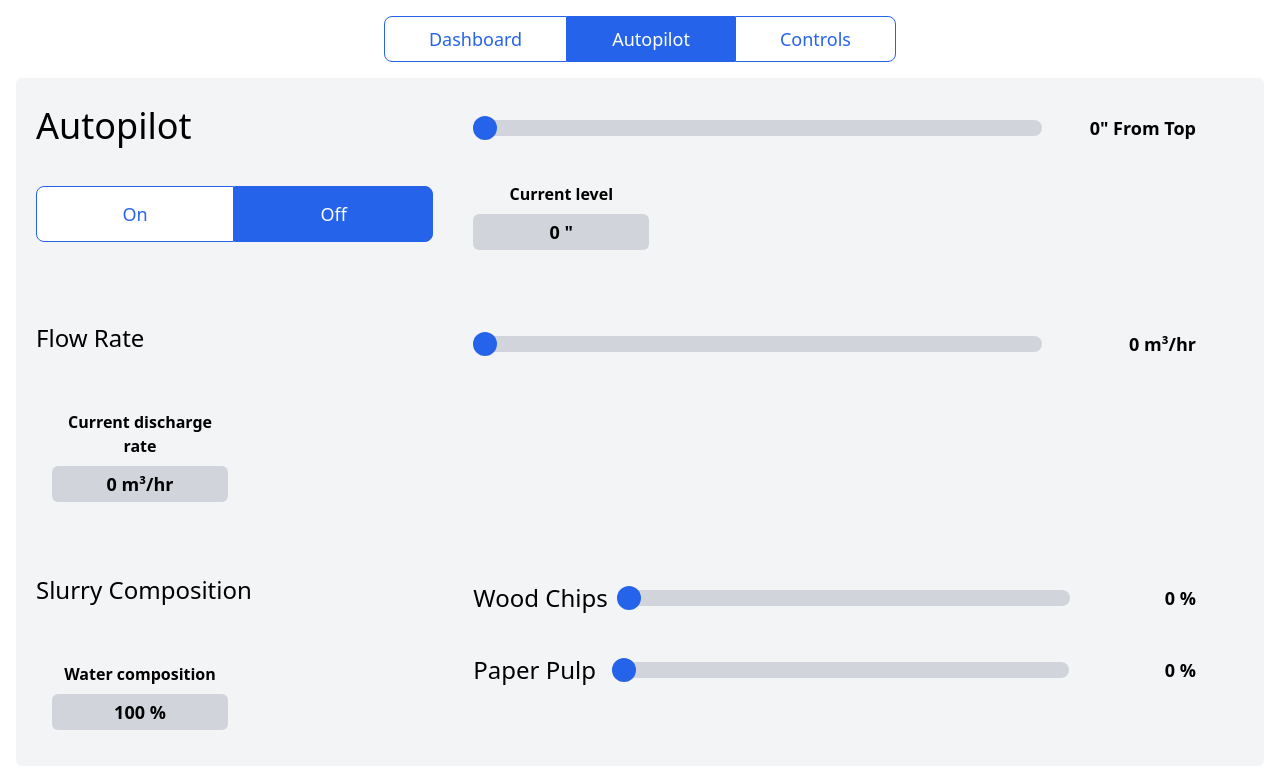
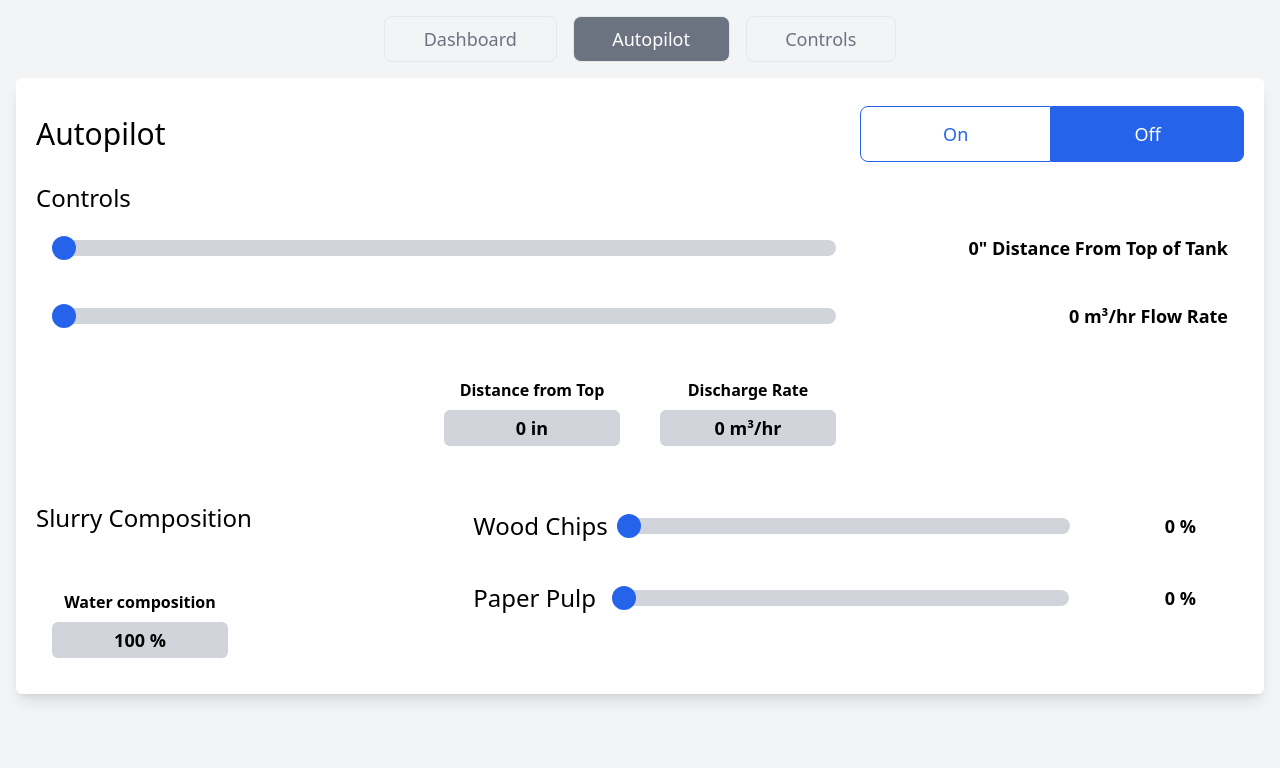
Before and after one commit to Cole-B-Johnson/Levitree_Control_App_Offline, a React (Vite) app: page /autopilot in a window 1280 px wide. Shown: the top 768 px of the page. Built offline with nearby package versions, Linux system fonts and the light colour scheme.

Commit message:
update formatting

```diff
--- a/src/app/Layout.tsx
+++ b/src/app/Layout.tsx
@@ -3,10 +3,10 @@ import { Outlet } from "react-router-dom";
 
 const Layout = () => {
   return (
-    <div className="h-screen overflow-x-hidden">
+    <div className="h-screen overflow-x-hidden bg-gray-100">
       <Header />
-      <main className="m-0 bg-white px-4 mb-4">
-        <div className="border-1 rounded-md bg-gray-100 p-5">
+      <main className="m-0 bg-white mx-4 mb-4 rounded-lg shadow-lg">
+        <div className="border-1 rounded-md bg-white p-5">
           <Outlet />
         </div>
       </main>
--- a/src/components/AutopilotController.tsx
+++ b/src/components/AutopilotController.tsx
@@ -134,13 +134,14 @@ const AutopilotController = () => {
 
     return (
         <>
-            <div className="grid grid-cols-6 gap-2">
-                <div className="col-span-6 mt-2 flex flex-col justify-start gap-10 lg:col-span-2">
-                    <h1 className="font-sans text-4xl font-light">Autopilot</h1>
+            <div className="flex flex-col pt-2 gap-5">
+                <div className="flex justify-between items-center">
+                    <h1 className="font-sans text-3xl font-light">Autopilot</h1>
                     <OnOffToggle value={toggle} onChange={toggleChanged} />
                 </div>
-                <div className="col-span-6 mr-4 mt-0 flex flex-col gap-2 p-4 pb-0 pt-0 lg:col-span-4">
-                    <div className="flex h-min w-full items-center justify-between gap-4 p-4">
+                <h1 className="font-sans text-2xl font-light w-full">Controls</h1>
+                <div className="grid w-full grid-cols-6 lg:px-4">
+                    <div className="col-span-6 lg:col-span-4 flex items-center">
                         <input
                             type="range"
                             value={distance}
@@ -151,24 +152,13 @@ const AutopilotController = () => {
                             min={0}
                             className="h-4 w-full cursor-pointer appearance-none rounded-lg bg-gray-300 [&::-webkit-slider-thumb]:h-6 [&::-webkit-slider-thumb]:w-6 [&::-webkit-slider-thumb]:appearance-none [&::-webkit-slider-thumb]:rounded-full [&::-webkit-slider-thumb]:bg-blue-600"
                         />
-                        <div className="w-44 text-right text-lg font-bold">
-                            {distance}&quot; From Top
-                        </div>
                     </div>
-                    <div className="flex h-min items-center justify-start gap-4 p-4 pr-0">
-                        <Sensor name="Current level" value={currentLevel} units={`"`} />
+                    <div className="lg:text-right text-center text-lg font-bold whitespace-nowrap col-span-6 lg:col-span-2">
+                        {distance}&quot; Distance From Top of Tank
                     </div>
                 </div>
-            </div>
-            <div className="grid grid-cols-6 gap-2">
-                <div className="col-span-6 mt-2 flex flex-col justify-start gap-10 lg:col-span-2">
-                    <h1 className="font-sans text-2xl font-light">Flow Rate</h1>
-                    <div className="flex h-min items-center justify-start gap-4 p-4 pr-0">
-                        <Sensor name="Current discharge rate" value={dischargeRate} units={`m³/hr`} />
-                    </div>
-                </div>
-                <div className="col-span-6 mr-4 mt-0 flex flex-col gap-2 p-4 pb-0 pt-0 lg:col-span-4">
-                    <div className="flex h-min w-full items-center justify-between gap-4 p-4">
+                <div className="grid w-full grid-cols-6 lg:px-4 lg:mt-5">
+                    <div className="col-span-6 lg:col-span-4 flex items-center">
                         <input
                             type="range"
                             value={flowRate}
@@ -179,13 +169,17 @@ const AutopilotController = () => {
                             min={0}
                             className="h-4 w-full cursor-pointer appearance-none rounded-lg bg-gray-300 [&::-webkit-slider-thumb]:h-6 [&::-webkit-slider-thumb]:w-6 [&::-webkit-slider-thumb]:appearance-none [&::-webkit-slider-thumb]:rounded-full [&::-webkit-slider-thumb]:bg-blue-600"
                         />
-                        <div className="w-44 text-right text-lg font-bold">
-                            {flowRate} m³/hr
-                        </div>
                     </div>
-
+                    <div className="lg:text-right text-center text-lg font-bold whitespace-nowrap col-span-6 lg:col-span-2">
+                        {flowRate} m³/hr Flow Rate
+                    </div>
                 </div>
             </div>
+            <div className="flex justify-center w-full gap-10">
+                <Sensor name="Distance from Top" value={currentLevel} units={`in`} />
+                <Sensor name="Discharge Rate" value={dischargeRate} units={`m³/hr`} />
+            </div>
+
             <div className="grid grid-cols-6 gap-2">
                 <div className="col-span-6 mt-2 flex flex-col justify-start gap-10 lg:col-span-2">
                     <h1 className="font-sans text-2xl font-light">Slurry Composition</h1>
--- a/src/components/Header.tsx
+++ b/src/components/Header.tsx
@@ -4,11 +4,11 @@ const Header = () => {
   return (
     <>
       <div className="flex w-full justify-center my-4">
-        <div className="flex justify-evenly w-full max-w-lg">
+        <div className="flex justify-evenly w-full max-w-lg gap-4">
           <NavLink
             to="/dashboard"
             className={({ isActive }) =>
-              ` p-2 rounded-s-lg flex-grow text-center text-lg font-light border border-blue-600 ${isActive ? "text-white bg-blue-600" : "text-blue-600 hover:bg-gray-100"}`
+              ` p-2 rounded-lg flex-grow text-center text-lg font-light border ${isActive ? "text-white bg-gray-500" : "text-gray-500 hover:bg-gray-50"}`
             }
           >
             Dashboard
@@ -16,7 +16,7 @@ const Header = () => {
           <NavLink
             to="/autopilot"
             className={({ isActive }) =>
-              ` p-2 flex-grow text-center text-lg font-light border border-blue-600 ${isActive ? "text-white bg-blue-600" : "text-blue-600 hover:bg-gray-100"}`
+              ` p-2 rounded-lg flex-grow text-center text-lg font-light border ${isActive ? "text-white bg-gray-500" : "text-gray-500 hover:bg-gray-50"}`
             }
           >
             Autopilot
@@ -24,7 +24,7 @@ const Header = () => {
           <NavLink
             to="/controls"
             className={({ isActive }) =>
-              ` p-2 rounded-e-lg flex-grow text-center text-lg font-light border border-blue-600 ${isActive ? "text-white bg-blue-600" : "text-blue-600 hover:bg-gray-100"}`
+              ` p-2 rounded-lg flex-grow text-center text-lg font-light border ${isActive ? "text-white bg-gray-500" : "text-gray-500 hover:bg-gray-50"}`
             }
           >
             Controls
--- a/src/components/OnOffToggle.tsx
+++ b/src/components/OnOffToggle.tsx
@@ -22,14 +22,13 @@ const OnOffToggle = (props: OnOffToggleProps) => {
   };
 
   return (
-    <div className="w-100 inline-flex flex-grow rounded-md" role="group">
+    <div className="inline-flex rounded-md w-96" role="group">
       <button
         type="button"
         onClick={() => {
           handleChange("on");
         }}
-        className={`h-14 flex-grow py-2 text-lg font-light ${
-          value === "on"
+        className={`h-14 flex-grow py-2 text-lg font-light ${value === "on"
           ? "bg-blue-600 text-white"
           : "bg-white text-blue-600 hover:bg-gray-100"
           } rounded-s-lg border border-blue-600  focus:z-10 focus:text-blue-700 focus:ring-2 focus:ring-blue-700`}
@@ -41,8 +40,7 @@ const OnOffToggle = (props: OnOffToggleProps) => {
         onClick={() => {
           handleChange("off");
         }}
-        className={`h-14 flex-grow py-2 text-lg font-light ${
-          value === "off"
+        className={`h-14 flex-grow py-2 text-lg font-light ${value === "off"
           ? "bg-blue-600 text-white"
           : "bg-white text-blue-600 hover:bg-gray-100"
           } rounded-e-lg border border-blue-600  focus:z-10 focus:text-blue-700 focus:ring-2 focus:ring-blue-700`}
--- a/src/components/PressureGauges.tsx
+++ b/src/components/PressureGauges.tsx
@@ -5,7 +5,7 @@ type PressureGaugesProps = {
 const PressureGauges = (props: PressureGaugesProps) => {
     return (
         <>
-            <h1 className="font-sans text-4xl font-light">Pressure Sensors</h1>
+            <h1 className="font-sans text-2xl font-light">Pressure Sensors</h1>
             <div className="grid grid-cols-3 lg:grid-cols-6 gap-2">
                 {props.values.map((value, i) => {
                     return <div className="flex w-full justify-center" key={i}>
--- a/src/components/VFDController.tsx
+++ b/src/components/VFDController.tsx
@@ -118,15 +118,15 @@ const VFDController = (props: VFDControllerProps) => {
     return (
         <>
             <div className="grid grid-cols-6 gap-2">
-                <div className="col-span-6 mt-2 flex flex-col justify-start gap-10 lg:col-span-2">
-                    <h1 className="font-sans text-3xl font-light">{props.name}</h1>
+                <div className="col-span-6 mt-2 flex flex-col justify-start gap-5 lg:col-span-2">
+                    <h1 className="font-sans text-2xl font-light">{props.name}</h1>
                     <VFDDriveModeToggle
                         value={driveMode}
                         onChange={updateDriveMode}
                     ></VFDDriveModeToggle>
                 </div>
-                <div className="col-span-6 mr-4 mt-0 flex flex-col gap-1 p-4 pb-0 pt-0 lg:col-span-4">
-                    <div className="flex h-min items-center justify-start gap-4 p-4">
+                <div className="col-span-6 mr-4 mt-0 flex flex-col gap-0 p-4 pb-0 pt-0 lg:col-span-4">
+                    <div className="flex h-min items-center justify-start gap-4 p-4 pb-0">
                         <input
                             type="range"
                             value={outputFreq}
@@ -139,7 +139,7 @@ const VFDController = (props: VFDControllerProps) => {
                         />
                         <div className="w-6 text-lg font-bold">{outputFreq}Hz</div>
                     </div>
-                    <div className="flex h-min justify-start items-end gap-4 p-4 pr-0">
+                    <div className="flex h-min justify-start items-end gap-4 p-4 pr-0 mt-[-10px]">
                         <div className="flex w-44 flex-col items-center gap-2">
                             <h6 className="w-full text-center font-semibold">Current Mode</h6>
                             <div className="w-full rounded-md bg-gray-300 py-1 text-center text-lg font-bold">
--- a/src/pages/Controls.tsx
+++ b/src/pages/Controls.tsx
@@ -68,7 +68,7 @@ const Controls = () => {
   return (
     <>
       <section>
-        <div className="flex flex-col gap-12">
+        <div className="flex flex-col gap-1">
           <VFDController
             name={`8" Pump`}
             pumpID="3_Progressive_Cavity_Pump"
```
Lines whose indentation alone changed are shown as unchanged.
